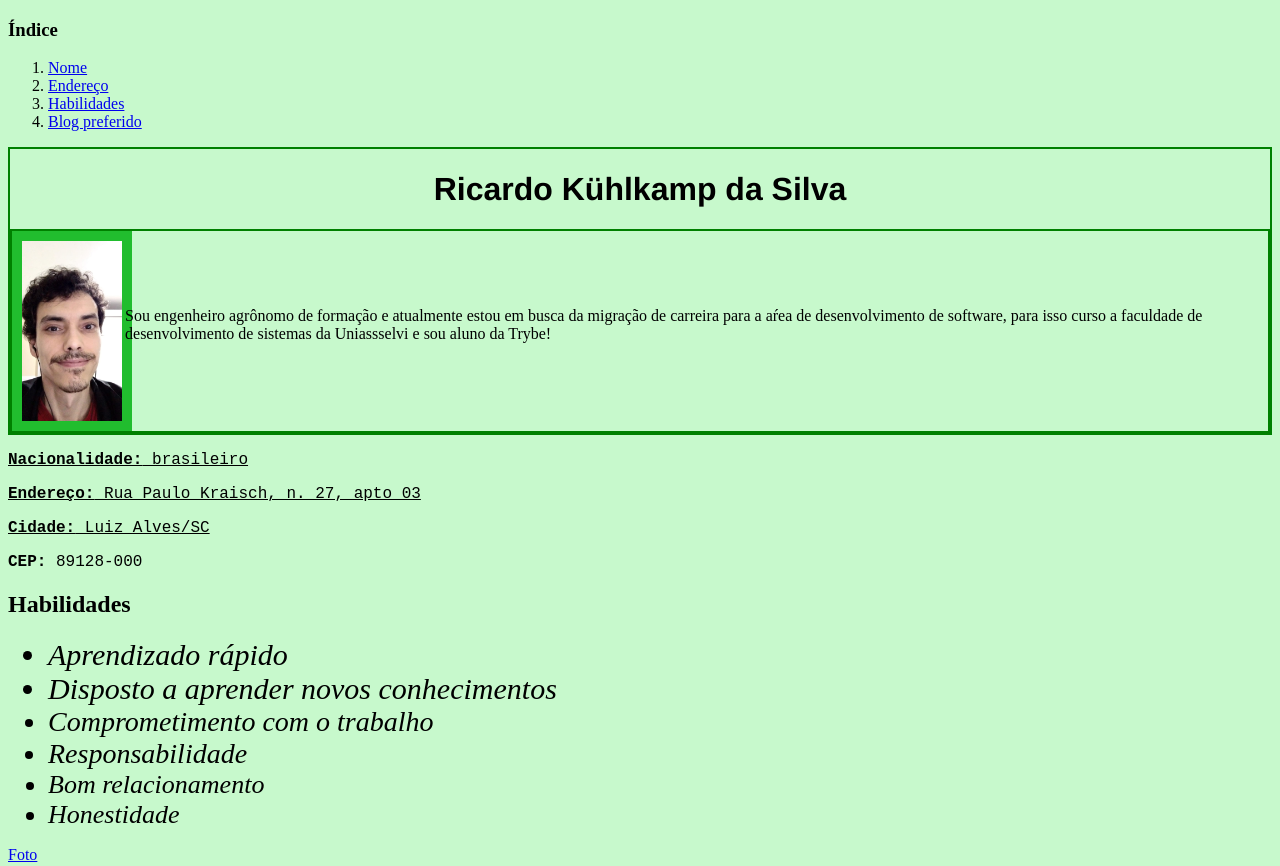
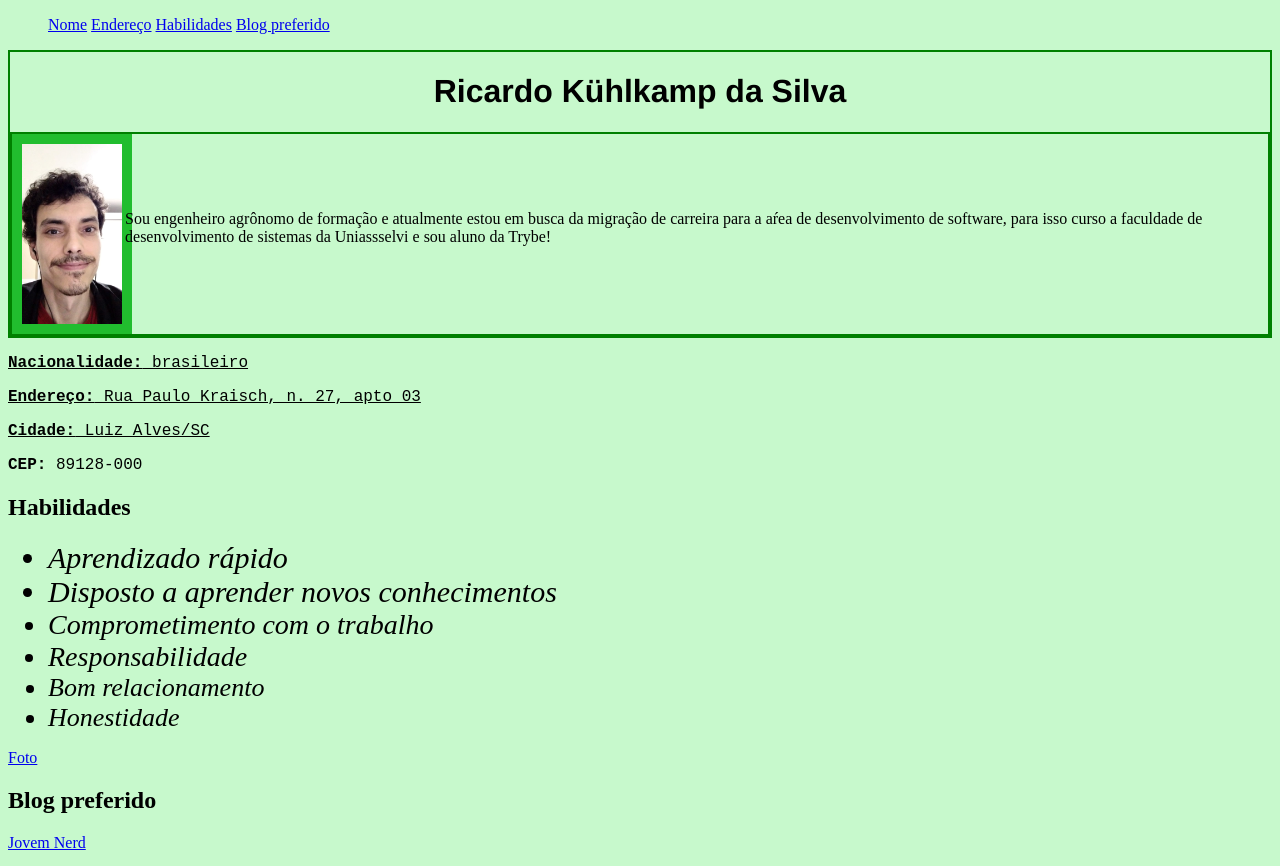
Before and after one commit to ricardokuhlkamp/prototipo.portifolio, a plain HTML site: page index.html in a window 1280 px wide. Shown: the top 866 px of the page. Drawn offline with Linux system fonts and the light colour scheme.

Commit message:
altera o didplay dos itens de navegação para inline e retira o h3 índice

```diff
--- a/index.html
+++ b/index.html
@@ -8,7 +8,6 @@
     <title>Portifólio</title>
 </head>
 <body>
-    <h3>Índice</h3>
     <ol>
         <li><a href="#nome">Nome</a></li>
         <li><a href="#endereco">Endereço</a></li>
--- a/style.css
+++ b/style.css
@@ -48,3 +48,7 @@ div {
     text-align: center;
     font-family: 'Franklin Gothic Medium', 'Arial Narrow', Arial, sans-serif;
 }
+
+ol li {
+    display: inline;
+}
```
